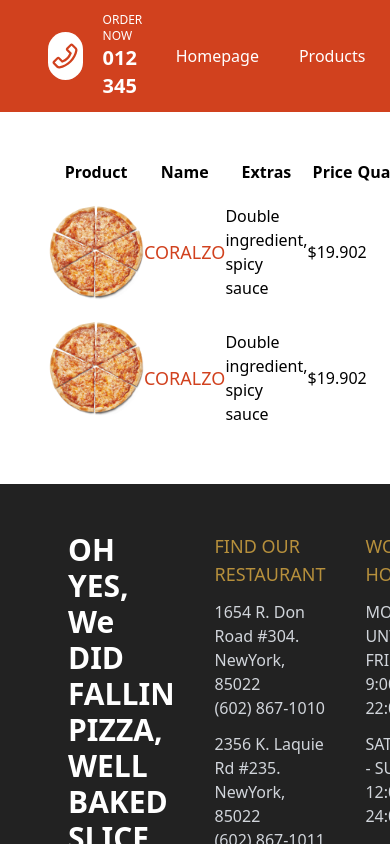
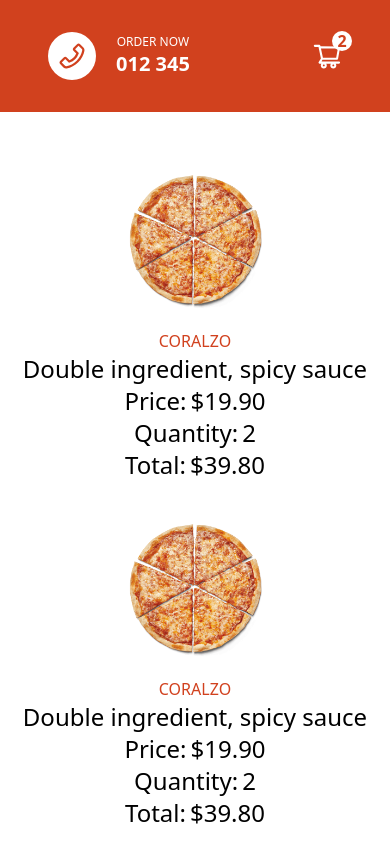
Before and after one commit to Takata21/pizza-restaurant, a Next.js app: page /cart in a window 390 px wide. Shown: the top 844 px of the page. Built offline with nearby package versions, Linux system fonts and the light colour scheme.

Commit message:
add responsive design

```diff
--- a/src/components/Footer.jsx
+++ b/src/components/Footer.jsx
@@ -3,46 +3,48 @@ import React from 'react'
 
 function Footer() {
   return (
-    <footer className="h-[calc(100vh_-_112px)] flex bg-[#222]">
-      <div className="-item flex flex-1 relative">
+    <footer className="h-[calc(100vh_-_112px)] flex bg-[#222] sm:h-auto sm:text-center">
+      <div className="-item flex flex-1 relative sm:hidden">
         <Image src="/img/bg.png" fill alt="" style={{ objectFit: 'cover' }} />
       </div>
-      <div className="-item flex flex-[2] p-12 justify-between relative">
+      <div className="-item flex flex-[2] p-12 justify-between relative sm:flex-col">
         <article className="-card flex-1 px-5">
-          <h2 className="text-white text-3xl font-bold">
+          <h2 className=" sm:text-3xl text-white text-3xl font-bold">
             OH YES, We DID FALLIN PIZZA, WELL BAKED SLICE OF PIZZA
           </h2>
         </article>
         <article className="-card flex-1 px-5">
-          <h2 className="text-lg text-[#b7903c]">FIND OUR RESTAURANT</h2>
-          <p className="text-gray-300 my-3">
+          <h2 className=" sm:text-3xl text-lg text-[#b7903c]">
+            FIND OUR RESTAURANT
+          </h2>
+          <p className="text-gray-300 my-3 sm:text-xl">
             1654 R. Don Road #304.
             <br /> NewYork, 85022
             <br /> (602) 867-1010
           </p>
-          <p className="text-gray-300 my-3">
+          <p className="text-gray-300 my-3 sm:text-xl">
             2356 K. Laquie Rd #235.
             <br /> NewYork, 85022
             <br /> (602) 867-1011
           </p>
-          <p className="text-gray-300 my-3">
+          <p className="text-gray-300 my-3 sm:text-xl">
             1614 E. Erwin St #104.
             <br /> NewYork, 85022
             <br /> (602) 867-1012
           </p>
-          <p className="text-gray-300 my-3">
+          <p className="text-gray-300 my-3 sm:text-xl">
             1614 W. Caroll St #125.
             <br /> NewYork, 85022
             <br /> (602) 867-1013
           </p>
         </article>
         <article className="-card flex-1 px-5">
-          <h2 className="text-lg text-[#b7903c]">WORKING HOURS</h2>
-          <p className="text-gray-300 my-3">
+          <h2 className=" sm:text-3xl text-lg text-[#b7903c]">WORKING HOURS</h2>
+          <p className="text-gray-300 my-3 sm:text-xl">
             MONDAY UNTIL FRIDAY
             <br /> 9:00 – 22:00
           </p>
-          <p className="text-gray-300 my-3">
+          <p className="text-gray-300 my-3 sm:text-xl">
             SATURDAY - SUNDAY
             <br /> 12:00 – 24:00
           </p>
--- a/src/components/Navbar.jsx
+++ b/src/components/Navbar.jsx
@@ -4,21 +4,21 @@ import React from 'react'
 import { AiOutlinePhone, AiOutlineShoppingCart } from 'react-icons/ai'
 function Navbar() {
   return (
-    <header className="-container h-28 px-12 bg-[#d1411e] fixed left-0 right-0 z-10 top-0">
+    <header className="-container h-28 px-12 bg-[#d1411e] fixed left-0 right-0 z-10 top-0 ">
       <nav className="flex items-center justify-between h-full">
-        <div className="flex items-center flex-1 item ">
+        <div className="flex items-center flex-[3] item">
           <Link
             href="/"
             className="flex items-center justify-center w-12 h-12 bg-white rounded-full"
           >
             <AiOutlinePhone size={32} color="#d1411e" />
           </Link>
-          <div className="ml-5 text-white -text">
+          <div className="items-center ml-5 text-white -text sm:flex sm:flex-col">
             <p className="text-xs font-medium">ORDER NOW</p>
             <p className="text-xl font-bold">012 345</p>
           </div>
         </div>
-        <div className="item flex items-center flex-[3] -center">
+        <div className="item flex items-center flex-[3] -center sm:hidden ">
           <ul className="flex items-center text-white">
             <li className="mx-5 font-medium ">Homepage</li>
             <li className="mx-5 font-medium ">Products</li>
--- a/src/components/PizzaCard.jsx
+++ b/src/components/PizzaCard.jsx
@@ -3,15 +3,16 @@ import React from 'react'
 
 function PizzaCard() {
   return (
-    <article className="w-[22%] py-5 p-3 px-10 flex items-center justify-center flex-col">
+    <article className="w-[22%] py-5 p-3 px-10 flex items-center justify-center flex-col sm:w-full">
       <Image src="/img/pizza.png" width={500} height={500} alt="" />
-      <h2 className="text-lg font-bold text-[#d1411e]">FIORO DI ZUCCA</h2>
-      <span className="text-lg font-bold text-[#666]">$19.00</span>
-      <p className="text-center text-[#777]">
+      <h2 className="text-lg font-bold text-[#d1411e] sm:text-3xl">
+        FIORO DI ZUCCA
+      </h2>
+      <span className="text-lg font-bold text-[#666] sm:text-2xl">$19.00</span>
+      <p className="text-center text-[#777] sm:text-2xl">
         Lorem ipsum dolor sit amet consectetur adipisicing elit. Doloribus,
         tempore.
       </p>
-      PizzaCard
     </article>
   )
 }
--- a/src/components/PizzaList.jsx
+++ b/src/components/PizzaList.jsx
@@ -4,8 +4,8 @@ import PizzaCard from './PizzaCard'
 function PizzaList() {
   return (
     <div className="flex flex-col items-center px-3 py-5 -container font-bold">
-      <h1 className="text-3xl -title">THE BEST PIZZA IN TOWN</h1>
-      <p className="-desc text-xl text-[#444] w-[70%]">
+      <h1 className="text-3xl -title sm:text-center">THE BEST PIZZA IN TOWN</h1>
+      <p className="-desc text-xl text-[#444] w-[70%] sm:w-11/12 sm:text-center">
         Lorem ipsum dolor sit amet, consectetur adipisicing elit. Aliquid vero,
         quos nobis dignissimos quibusdam exercitationem unde fugit ad saepe a
         temporibus illo inventore dolore. Excepturi rerum doloremque repudiandae
--- a/src/components/Slider/Slider.module.css
+++ b/src/components/Slider/Slider.module.css
@@ -10,6 +10,18 @@
     width: 300vw;
     height: 100%;
     transition: transform 1s ease;
+    position: relative;
+
+}
+
+@media screen and (max-width:480px) {
+    .slider {
+        height: 50vh;
+    }
+
+    .container {
+        height: 100%;
+    }
 
 }
 
--- a/src/pages/cart.jsx
+++ b/src/pages/cart.jsx
@@ -2,11 +2,11 @@ import React from 'react'
 import Image from 'next/image'
 function Cart() {
   return (
-    <div className="flex p-12 -container">
+    <div className="flex p-12 -container sm:flex-col sm:p-5">
       <div className="-left flex-[2]">
-        <table className="w-full -table border-spacing-5">
+        <table className="w-full -table border-spacing-5 sm:flex sm:flex-col sm:justify-center sm:items-center">
           <thead>
-            <tr className="-trTitle">
+            <tr className="-trTitle sm:hidden">
               <th>Product</th>
               <th>Name</th>
               <th>Extras</th>
@@ -16,9 +16,9 @@ function Cart() {
             </tr>
           </thead>
           <tbody>
-            <tr className="-tr pt-5">
+            <tr className="-tr pt-5 sm:flex sm:flex-col sm:text-center sm:mb-5">
               <td className="pb-5 pt-5">
-                <div className="relative w-24 h-24 -imgContainer">
+                <div className="relative w-24 h-24 -imgContainer sm:w-[35vw] sm:h-[35vw] sm:m-auto">
                   <Image
                     src="/img/pizza.png"
                     fill
@@ -28,26 +28,34 @@ function Cart() {
                 </div>
               </td>
               <td>
-                <span className="-name font-medium text-lg text-[#d1411e]">
+                <span className="-name sm:text-base font-medium text-lg text-[#d1411e]">
                   CORALZO
                 </span>
               </td>
               <td>
-                <span className="-extras">Double ingredient, spicy sauce</span>
+                <span className="-extras sm:text-2xl">
+                  Double ingredient, spicy sauce
+                </span>
               </td>
               <td>
-                <span className="-price">$19.90</span>
+                <span className="-price sm:before:content-['Price:'] sm:before:font-medium sm:before:mr-1 sm:text-2xl">
+                  $19.90
+                </span>
               </td>
               <td>
-                <span className="-quantity">2</span>
+                <span className="-quantity sm:before:content-['Quantity:'] sm:before:font-medium sm:before:mr-1 sm:text-2xl">
+                  2
+                </span>
               </td>
               <td>
-                <span className="text-lg font-medium -total">$39.80</span>
+                <span className="text-lg font-medium -total sm:before:content-['Total:'] sm:before:font-medium sm:before:mr-1 sm:text-2xl">
+                  $39.80
+                </span>
               </td>
             </tr>
-            <tr className="-tr pt-5">
+            <tr className="-tr pt-5 sm:flex sm:flex-col sm:text-center sm:mb-5">
               <td className="pb-5">
-                <div className="relative w-24 h-24 -imgContainer">
+                <div className="relative w-24 h-24 -imgContainer sm:w-[35vw] sm:h-[35vw] sm:m-auto">
                   <Image
                     src="/img/pizza.png"
                     fill
@@ -57,28 +65,36 @@ function Cart() {
                 </div>
               </td>
               <td>
-                <span className="-name font-medium text-lg text-[#d1411e]">
+                <span className="-name sm:text-base font-medium text-lg text-[#d1411e]">
                   CORALZO
                 </span>
               </td>
               <td>
-                <span className="-extras">Double ingredient, spicy sauce</span>
+                <span className="-extras sm:text-2xl">
+                  Double ingredient, spicy sauce
+                </span>
               </td>
               <td>
-                <span className="-price">$19.90</span>
+                <span className="-price sm:before:content-['Price:'] sm:before:font-medium sm:before:mr-1 sm:text-2xl">
+                  $19.90
+                </span>
               </td>
               <td>
-                <span className="-quantity">2</span>
+                <span className="-quantity sm:before:content-['Quantity:'] sm:before:font-medium sm:before:mr-1 sm:text-2xl">
+                  2
+                </span>
               </td>
               <td>
-                <span className="text-lg font-medium -total">$39.80</span>
+                <span className="text-lg font-medium -total sm:before:content-['Total:'] sm:before:font-medium sm:before:mr-1 sm:text-2xl">
+                  $39.80
+                </span>
               </td>
             </tr>
           </tbody>
         </table>
       </div>
       <div className="flex-1 -right">
-        <div className="-wrapper w-[90%] max-h-[300px] bg-[#333] p-12 pt-3 flex flex-col justify-between text-white">
+        <div className="-wrapper w-[90%] max-h-[300px] bg-[#333] p-12 pt-3 flex flex-col justify-between text-white sm:m-auto">
           <h2 className="-title">CART TOTAL</h2>
           <div className="-totalText">
             <b className="-totalTextTitle ml-3">Subtotal:</b>$79.60
```
Also changed, not shown: src/pages/orders/[id].jsx (+18 -10 lines), src/pages/product/[id].jsx (+16 -16 lines), src/styles/Orders.module.css (+10 -1 lines).
